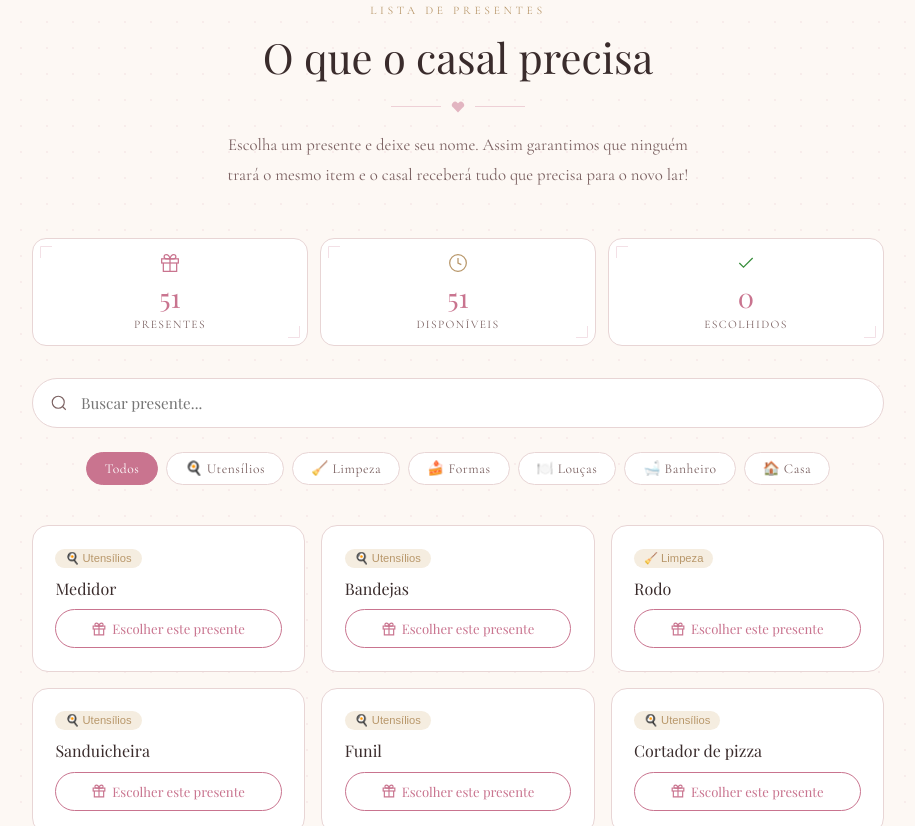
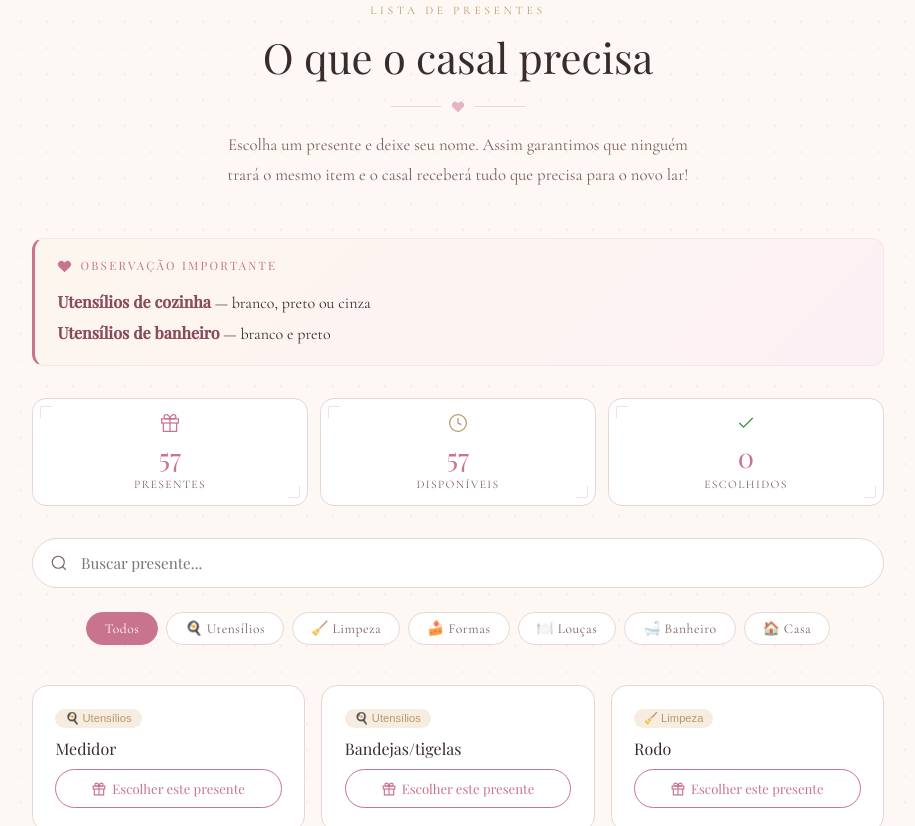
Before and after one commit to mariadelfino/casamento, a plain HTML site: page index.html in a window 1280 px wide. Shown: the part 1974-2800 px from the top of the page, without its empty margins (182-1097 px from the left). Drawn offline with nearby package versions, Linux system fonts and the light colour scheme; no server answers; a web font is replaced by a local one.

Commit message:
arrumando o front

```diff
--- a/index.html
+++ b/index.html
@@ -25,7 +25,10 @@
     <div class="hero-overlay"></div>
     <div class="hero-content">
       <div class="hero-tag">✦ Chá de Panela ✦</div>
-      <h1 class="hero-names">Noivos<br><span>Felizes</span></h1>
+      <blockquote class="hero-verse">
+        <p class="hero-verse-text">O amor é paciente, o amor é bondoso. Não inveja, não se vangloria, não se orgulha. Não maltrata, não procura os próprios interesses, não se ira, não guarda rancor. O amor não se alegra com a injustiça, mas se alegra com a verdade. Tudo sofre, tudo crê, tudo espera, tudo suporta.</p>
+        <cite class="hero-verse-ref">1 Coríntios 13:4–7</cite>
+      </blockquote>
       <div class="hero-divider">
         <svg width="16" height="16" viewBox="0 0 24 24" fill="#e8c8b0" stroke="none">
           <path d="M20.84 4.61a5.5 5.5 0 0 0-7.78 0L12 5.67l-1.06-1.06a5.5 5.5 0 0 0-7.78 7.78l1.06 1.06L12 21.23l7.78-7.78 1.06-1.06a5.5 5.5 0 0 0 0-7.78z"/>
@@ -141,6 +144,18 @@
       </p>
     </div>
 
+    <!-- OBSERVAÇÃO DE CORES -->
+    <div class="gift-notice">
+      <div class="gift-notice-header">
+        <svg width="15" height="15" viewBox="0 0 24 24" fill="#c9748f" stroke="none">
+          <path d="M20.84 4.61a5.5 5.5 0 0 0-7.78 0L12 5.67l-1.06-1.06a5.5 5.5 0 0 0-7.78 7.78l1.06 1.06L12 21.23l7.78-7.78 1.06-1.06a5.5 5.5 0 0 0 0-7.78z"/>
+        </svg>
+        Observação importante
+      </div>
+      <p><strong>Utensílios de cozinha</strong> — branco, preto ou cinza</p>
+      <p><strong>Utensílios de banheiro</strong> — branco e preto</p>
+    </div>
+
     <!-- STATS -->
     <div class="stats-bar">
       <div class="stat">
--- a/script.js
+++ b/script.js
@@ -62,7 +62,7 @@ const STORAGE_KEY = 'cha_panela_gifts_v1';
 
 const gifts = [
   { id: 1,  name: 'Medidor',                                   cat: '🍳 Utensílios' },
-  { id: 2,  name: 'Bandejas',                                   cat: '🍳 Utensílios' },
+  { id: 2,  name: 'Bandejas/tigelas',                            cat: '🍳 Utensílios' },
   { id: 3,  name: 'Rodo',                                       cat: '🧹 Limpeza'    },
   { id: 4,  name: 'Sanduicheira',                               cat: '🍳 Utensílios' },
   { id: 5,  name: 'Funil',                                      cat: '🍳 Utensílios' },
@@ -97,7 +97,7 @@ const gifts = [
   { id: 34, name: 'Varal',                                      cat: '🧹 Limpeza'    },
   { id: 35, name: 'Vassoura',                                   cat: '🧹 Limpeza'    },
   { id: 36, name: 'Pano de chão',                              cat: '🧹 Limpeza'    },
-  { id: 37, name: 'Cesto de roupas',                            cat: '🧹 Limpeza'    },
+  { id: 37, name: 'Cesto de roupas (Branco)',                    cat: '🧹 Limpeza'    },
   { id: 38, name: 'Toalhas de banho',                           cat: '🛁 Banheiro'   },
   { id: 39, name: 'Toalhas de rosto',                           cat: '🛁 Banheiro'   },
   { id: 40, name: 'Lixeira banheiro (branco ou preto)',         cat: '🛁 Banheiro'   },
@@ -112,6 +112,12 @@ const gifts = [
   { id: 49, name: 'Jogo de tapetes para banheiro',              cat: '🛁 Banheiro'   },
   { id: 50, name: 'Varal portátil',                             cat: '🧹 Limpeza'    },
   { id: 51, name: 'Cabide de madeira',                          cat: '🏠 Casa'       },
+  { id: 52, name: 'Cestinhas com tampa',                        cat: '🏠 Casa'       },
+  { id: 53, name: 'Jarra de água/suco',                         cat: '🍽️ Louças'     },
+  { id: 54, name: 'Porta escova de dentes',                     cat: '🛁 Banheiro'   },
+  { id: 55, name: 'Escova de vaso sanitário',                   cat: '🛁 Banheiro'   },
+  { id: 56, name: 'Descascador de legumes',                     cat: '🍳 Utensílios' },
+  { id: 57, name: 'Luva térmica',                               cat: '🍳 Utensílios' },
 ];
 
 /* ===========================
--- a/style/style.css
+++ b/style/style.css
@@ -134,6 +134,34 @@ body {
 .hero-names span {
   color: #e8c8b0;
   font-style: italic;
+}
+
+.hero-verse {
+  max-width: 540px;
+  text-align: center;
+  margin-bottom: 0.5rem;
+  border: none;
+  padding: 0;
+}
+
+.hero-verse-text {
+  font-family: 'Cormorant Garamond', Georgia, serif;
+  font-size: clamp(0.88rem, 2.4vw, 1.1rem);
+  font-style: italic;
+  color: rgba(255,255,255,0.88);
+  line-height: 2;
+  letter-spacing: 0.02em;
+}
+
+.hero-verse-ref {
+  display: block;
+  margin-top: 1.1rem;
+  font-family: 'Cormorant Garamond', Georgia, serif;
+  font-size: 0.7rem;
+  letter-spacing: 0.32em;
+  text-transform: uppercase;
+  color: #e8c8b0;
+  font-style: normal;
 }
 
 .hero-divider {
@@ -431,6 +459,44 @@ body {
   width: 50px;
   background: var(--rose);
   opacity: 0.3;
+}
+
+/* ===========================
+   GIFT NOTICE
+   =========================== */
+.gift-notice {
+  background: linear-gradient(135deg, #fdf6ee, #fdf0f5);
+  border: 1px solid var(--rose-light);
+  border-left: 3px solid var(--rose);
+  border-radius: 12px;
+  padding: 1rem 1.4rem;
+  margin-bottom: 2rem;
+  font-family: 'Cormorant Garamond', Georgia, serif;
+  font-size: 1rem;
+  color: var(--text);
+  line-height: 1.9;
+}
+
+.gift-notice-header {
+  display: flex;
+  align-items: center;
+  gap: 8px;
+  font-family: 'Playfair Display', Georgia, serif;
+  font-size: 0.72rem;
+  letter-spacing: 0.2em;
+  text-transform: uppercase;
+  color: var(--rose);
+  margin-bottom: 0.6rem;
+}
+
+.gift-notice p {
+  margin: 0;
+}
+
+.gift-notice strong {
+  color: var(--rose-dark);
+  font-family: 'Playfair Display', Georgia, serif;
+  font-style: normal;
 }
 
 /* ===========================
```
